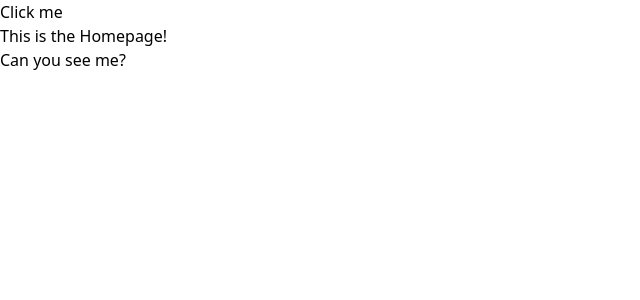
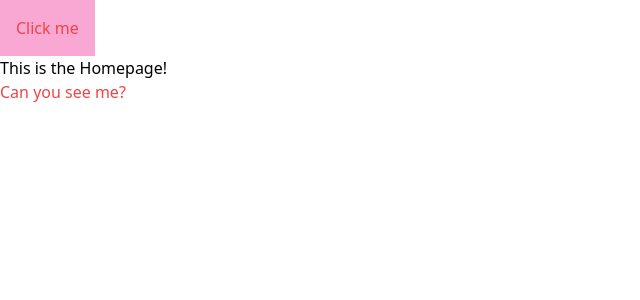
Before and after one commit to JamesIan-Bayonas/to-do-list, a React (Vite) app in the folder frontend/: page / in a window 1280 px wide. Shown: the top 300 px of the page, without its empty margins (0-640 px from the left). Built offline with nearby package versions, Linux system fonts and the light colour scheme.

Commit message:
added--modified modules etc

```diff
--- a/frontend/package.json
+++ b/frontend/package.json
@@ -10,20 +10,24 @@
     "preview": "vite preview"
   },
   "dependencies": {
+    "@types/react-router-dom": "^5.3.3",
     "react": "^19.1.0",
     "react-dom": "^19.1.0",
     "react-hot-toast": "^2.5.2",
-    "react-router": "^7.6.3"
+    "react-router": "^7.6.3",
+    "react-router-dom": "^7.6.3"
   },
   "devDependencies": {
     "@eslint/js": "^9.29.0",
     "@types/react": "^19.1.8",
     "@types/react-dom": "^19.1.6",
     "@vitejs/plugin-react": "^4.5.2",
+    "autoprefixer": "^10.4.21",
     "eslint": "^9.29.0",
     "eslint-plugin-react-hooks": "^5.2.0",
     "eslint-plugin-react-refresh": "^0.4.20",
     "globals": "^16.2.0",
+    "postcss": "^8.5.6",
     "tailwindcss": "^3.4.17",
     "vite": "^7.0.0"
   }
--- a/frontend/tailwind.config.js
+++ b/frontend/tailwind.config.js
@@ -1,6 +1,9 @@
 /** @type {import('tailwindcss').Config} */
-export default {
-  content: ["./src/**/*.{html,js}"],
+module.exports = {
+  content: [
+    "./index.html",
+    "./src/**/*.{js,ts,jsx,tsx}", // <--- IMPORTANT: Ensure this covers all your React components
+  ],
   theme: {
     extend: {},
   },
```
Also changed, not shown: 1 other file (tests, documents, lock files or other folders).
